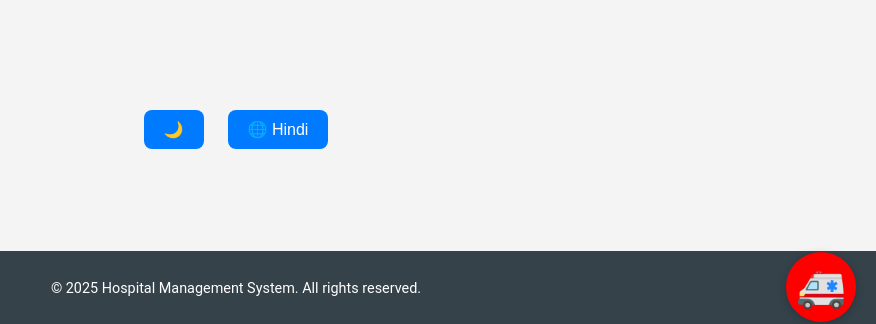
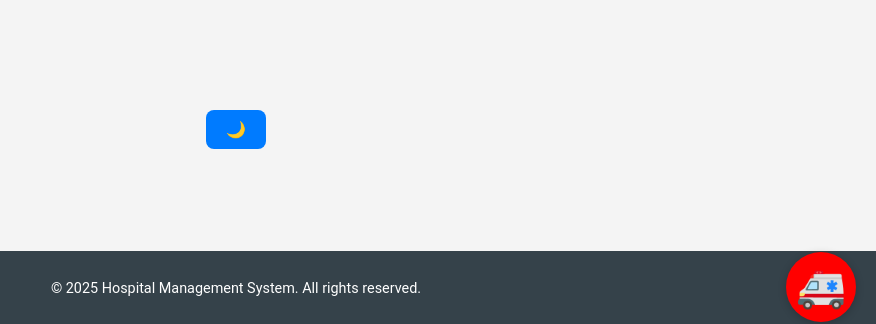
Before and after one commit to princek830/HMS-website, a plain HTML site: page services.html in a window 1280 px wide. Shown: the part 458-782 px from the top of the page, 404-1280 px from the left. Drawn offline with Linux system fonts and the light colour scheme.

Commit message:
Updated some fault in service portal

```diff
--- a/services.html
+++ b/services.html
@@ -204,7 +204,6 @@
   <main>
     <div style="text-align:center;">
       <button id="theme-toggle" class="button">🌙 Theme</button>
-      <button id="lang-toggle" class="button">🌐 Hindi</button>
     </div>
 
  <!-- Search Form -->
```
